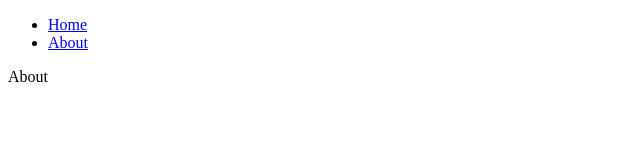
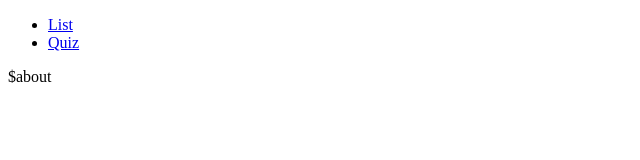
Before and after one commit to emmayoo/lingo-notes, a React (Create React App) app in the folder client/: page /about in a window 1280 px wide. Shown: the top 160 px of the page, without its empty margins (0-640 px from the left). Built offline with nearby package versions, Linux system fonts and the light colour scheme.

Commit message:
Mod : 라우터 수정

```diff
--- a/client/src/components/About.tsx
+++ /dev/null
@@ -1,3 +0,0 @@
-const About = () => <div>About</div>;
-
-export default About;
--- a/client/src/components/Header.tsx
+++ b/client/src/components/Header.tsx
@@ -5,10 +5,10 @@ function Header() {
     <header>
       <ul>
         <li>
-          <Link to="/">Home</Link>
+          <Link to="/">List</Link>
         </li>
         <li>
-          <Link to="/about">About</Link>
+          <Link to="/quiz">Quiz</Link>
         </li>
       </ul>
     </header>
--- a/client/src/components/Home.tsx
+++ b/client/src/components/Home.tsx
@@ -1,5 +1,6 @@
 import { useQuery } from "@tanstack/react-query";
 import { fetchList } from "../api.ts";
+import { Link } from "react-router-dom";
 
 type Item = {
   id: string;
@@ -22,7 +23,9 @@ const Home = () => {
       ) : (
         <ul>
           {data?.map((row) => (
-            <li key={row.id}>{row.sentence}</li>
+            <li key={row.id}>
+              <Link to={`/${row.id}`}>{row.sentence}</Link>
+            </li>
           ))}
         </ul>
       )}
--- /dev/null
+++ b/client/src/components/Item.tsx
@@ -0,0 +1,9 @@
+import { useParams } from "react-router-dom";
+
+const Item = () => {
+  const { id } = useParams();
+
+  return <div>${id}</div>;
+};
+
+export default Item;
--- /dev/null
+++ b/client/src/components/quiz/index.tsx
@@ -0,0 +1,3 @@
+const Quiz = () => <div>Quiz</div>;
+
+export default Quiz;
```
Also changed, not shown: client/src/Router.tsx (+8 -3 lines).
